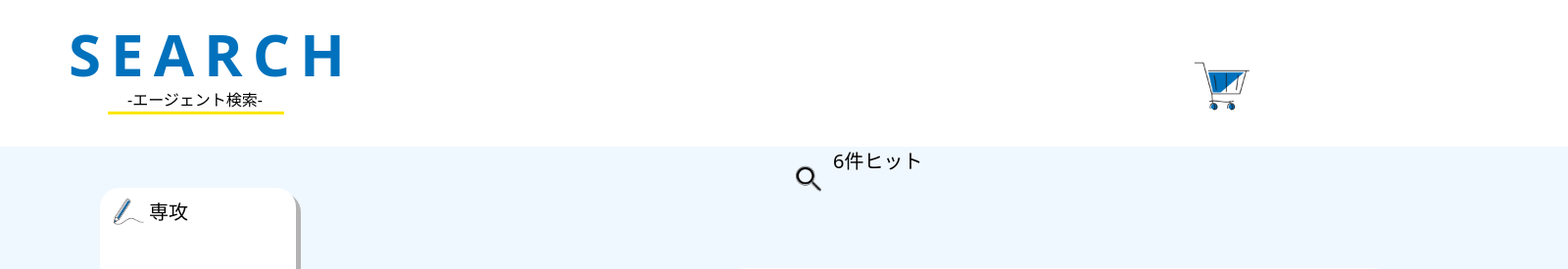
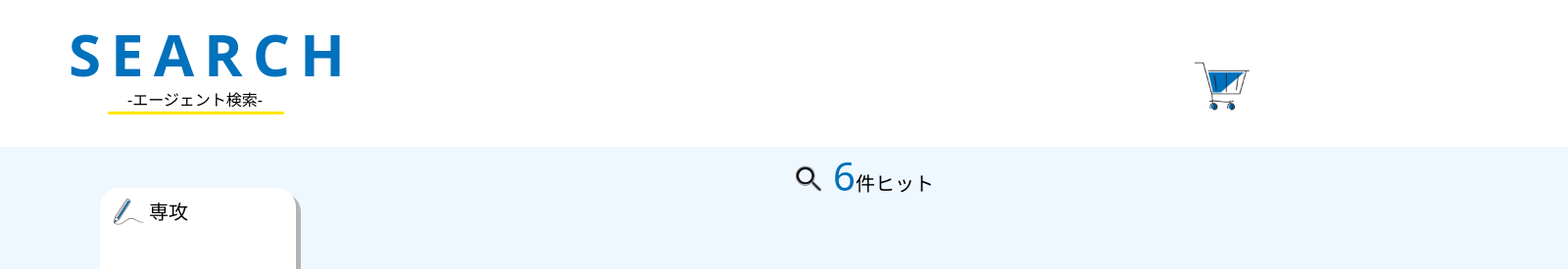
Before and after one commit to Yuma-Tsukakoshi/team_development, a PHP site: page /user_agent_list.php in a window 1600 px wide; the page is wider, and only the part inside the window is pictured. Shown: the top 275 px of that part at 98% size. Run offline with PHP 8.4, Linux system fonts and the light colour scheme; data comes from the database, SQL or seed files in the repository.

Commit message:
fix:文字のCSS

```diff
--- a/src/user/assets/styles/search.css
+++ b/src/user/assets/styles/search.css
@@ -258,7 +258,6 @@ body{
     position: relative;
     top:-115px ;
     left: 320px;
-    /* ここも色が変わらないです、、、 */
 }
 
 .top-description{
--- a/src/user/user_agent_list.php
+++ b/src/user/user_agent_list.php
@@ -15,6 +15,8 @@ $agent_labels = $pdo->query("SELECT * FROM label_client_relation INNER JOIN labe
   <meta charset="UTF-8">
   <meta http-equiv="X-UA-Compatible" content="IE=edge">
   <meta name="viewport" content="width=device-width, initial-scale=1.0">
+  <link href="https://fonts.googleapis.com/css2?family=Inter:wght@400;500;600;700;800&display=swap" rel="stylesheet"
+    />
   <link rel="stylesheet" href="../vendor/tailwind/tailwind.css">
   <link rel="stylesheet" href="../user/assets/styles/search.css">
   <script src="./assets/js/jquery-3.6.1.min.js" defer></script>
@@ -72,7 +74,7 @@ $agent_labels = $pdo->query("SELECT * FROM label_client_relation INNER JOIN labe
     <div >
       <div class="results">
           <img class="results-img" src="./assets/img/629.png" alt="虫眼鏡の画像">
-          <span class="results-txt"><?=count($agents)?>件ヒット</span>
+          <p class="results-txt"><span class="results-number"><?=count($agents)?></span>件ヒット</p>
       </div>
       <div>
         <div class="my-16 ">
```
Also changed, not shown: src/admin/boozer_index.php (+4 -4 lines), src/user/assets/index.php (renamed from src/user/assets/index.html).
